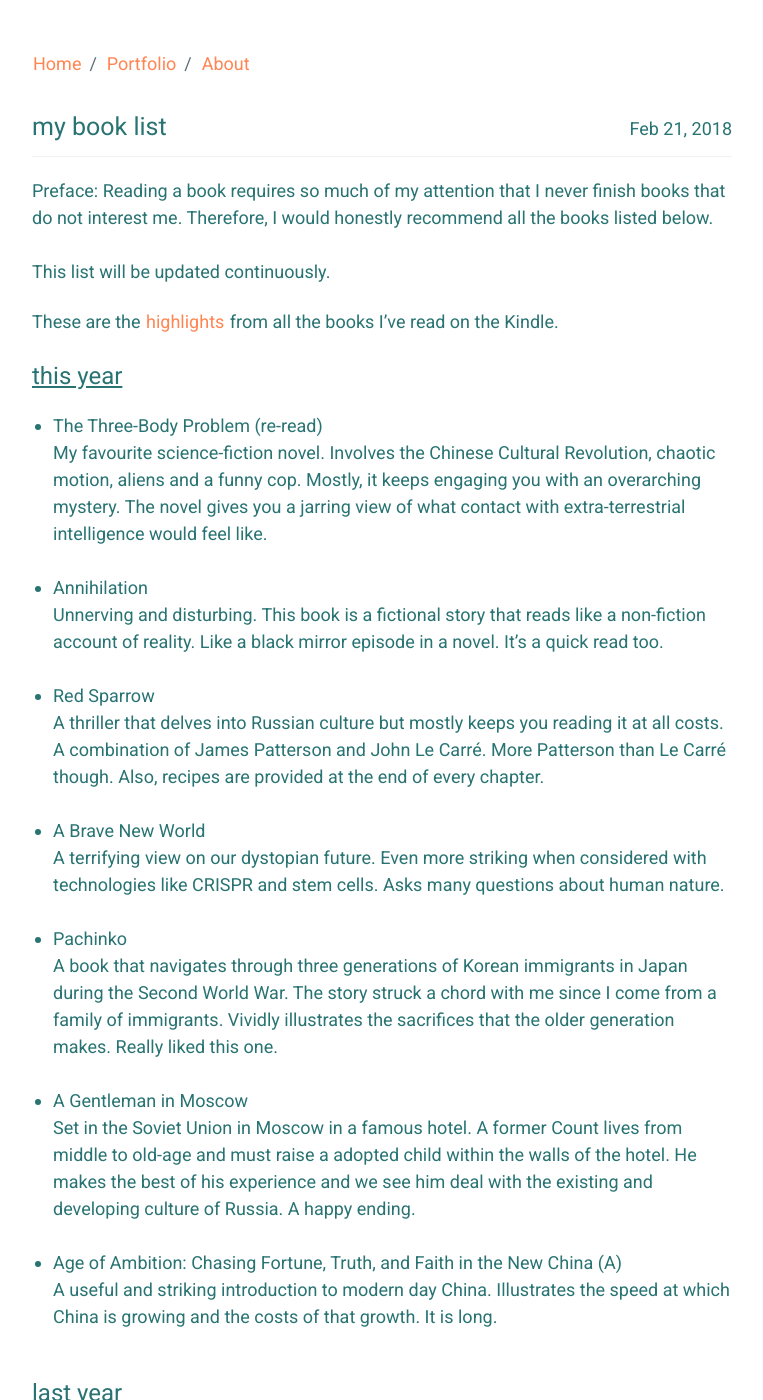
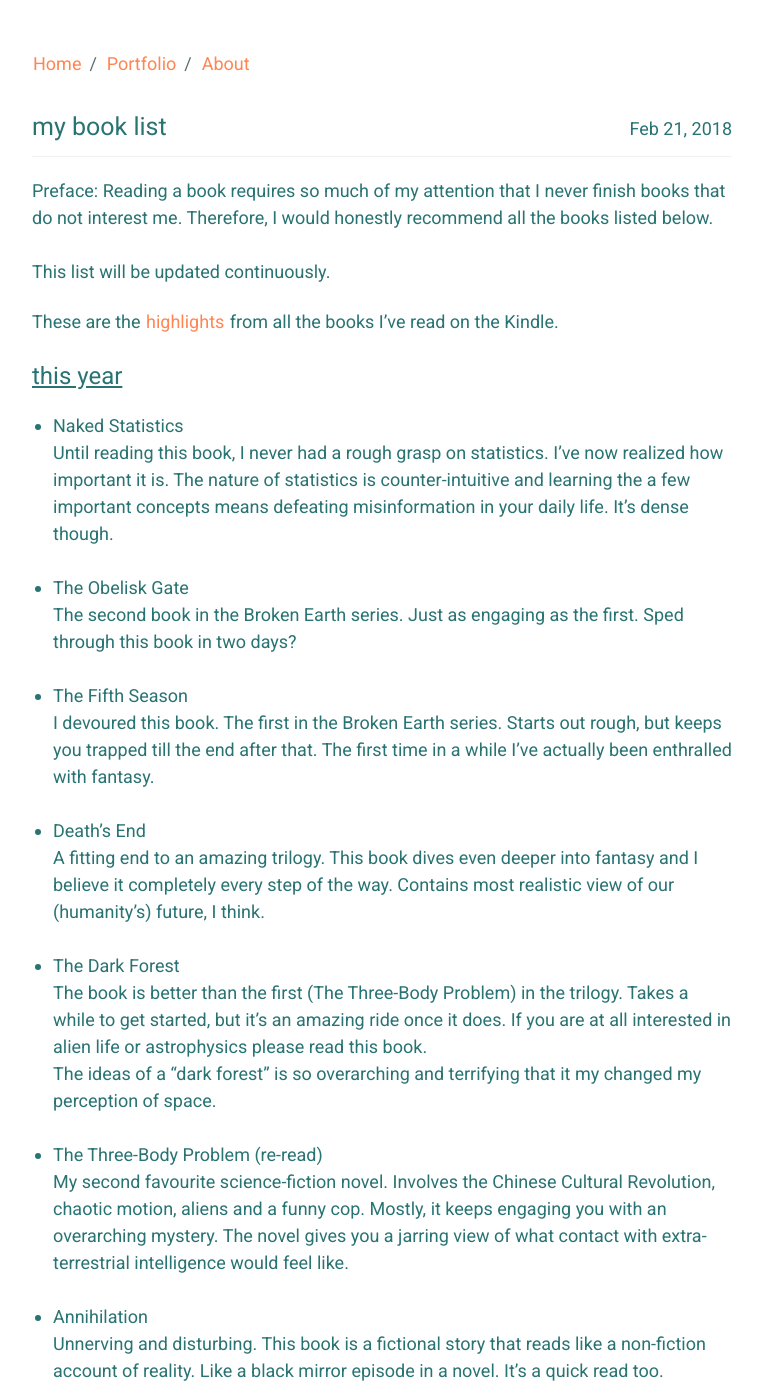
Before and after one commit to iamkahvi/iamkahvi.github.io, a Jekyll site: the page built from _posts/2018-02-21-my-Book-List.md, in a window 1280 px wide and 1400 px high. Shown: the whole window, without its empty margins (258-1021 px from the left). Built offline with Jekyll 4.4.1, drawn with Linux system fonts in a browser that asks for light colours.

Commit message:
Adding books to the booklist

```diff
--- a/_posts/2018-02-21-my-Book-List.md
+++ b/_posts/2018-02-21-my-Book-List.md
@@ -12,8 +12,29 @@ These are the [highlights](/bookhighlights.html) from all the books I’ve read
 
 ## <u> this year </u>
 
+- Naked Statistics <br>
+Until reading this book, I never had a rough grasp on statistics. I’ve now realized how important it is. The nature of statistics is counter-intuitive and learning the a few important concepts means defeating misinformation in your daily life. It’s dense though.
+<br><br>
+
+- The Obelisk Gate <br>
+The second book in the Broken Earth series. Just as engaging as the first. Sped through this book in two days?
+<br><br>
+
+- The Fifth Season <br>
+I devoured this book. The first in the Broken Earth series. Starts out rough, but keeps you trapped till the end after that. The first time in a while I’ve actually been enthralled with fantasy.
+<br><br>
+
+- Death’s End <br>
+A fitting end to an amazing trilogy. This book dives even deeper into fantasy and I believe it completely every step of the way. Contains most realistic view of our (humanity’s) future, I think.
+<br><br>
+
+- The Dark Forest <br>
+The book is better than the first (The Three-Body Problem) in the trilogy. Takes a while to get started, but it’s an amazing ride once it does. If you are at all interested in alien life or astrophysics please read this book.<br>
+The ideas of a “dark forest” is so overarching and terrifying that it my changed my perception of space.
+<br>
+
 - The Three-Body Problem (re-read) <br>
-My favourite science-fiction novel. Involves the Chinese Cultural Revolution, chaotic motion, aliens and a funny cop. Mostly, it keeps engaging you with an overarching mystery. The novel gives you a jarring view of what contact with extra-terrestrial intelligence would feel like.
+My second favourite science-fiction novel. Involves the Chinese Cultural Revolution, chaotic motion, aliens and a funny cop. Mostly, it keeps engaging you with an overarching mystery. The novel gives you a jarring view of what contact with extra-terrestrial intelligence would feel like.
 <br><br>
 
 - Annihilation <br>
```
Also changed, not shown: _posts/Sam v Ezra.md (added, +47 -0 lines), 2 other files.
